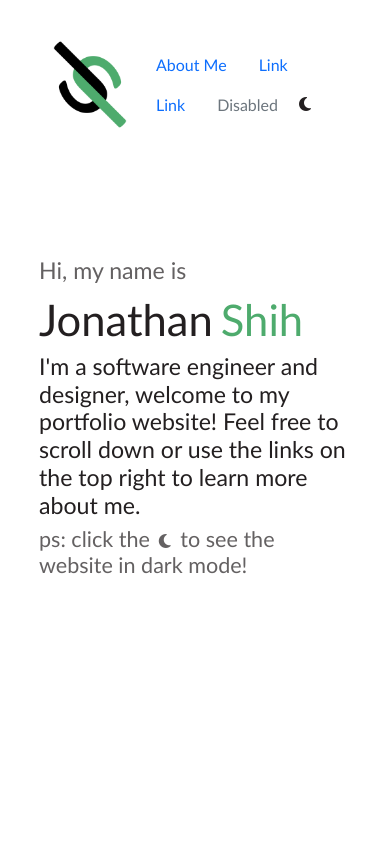
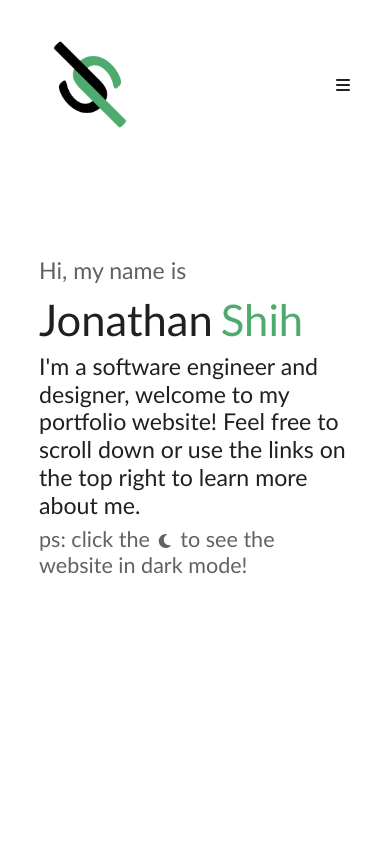
Before and after one commit to jonathan-shih/portfolio, a React (Create React App) app: page / in a window 390 px wide. Shown: the top 844 px of the page. Built offline with nearby package versions, Linux system fonts and the light colour scheme.

Commit message:
nav hide on scroll and links to sections

```diff
--- a/package.json
+++ b/package.json
@@ -13,6 +13,7 @@
     "react-dom": "^18.2.0",
     "react-router-dom": "^6.4.3",
     "react-scripts": "5.0.1",
+    "react-scroll": "^1.8.8",
     "web-vitals": "^2.1.4"
   },
   "scripts": {
--- a/src/App.css
+++ b/src/App.css
@@ -96,7 +96,7 @@
   color: inherit;
 }
 
-.intro-wrapper {
+.segment-wrapper {
   height: 100vh;
   width: inherit;
 }
@@ -149,8 +149,34 @@
 .nav-bar {
   position: fixed;
   width: 100vw;
-  top: 20px;
   z-index: 1;
   padding-left: 40px;
   padding-right: 40px;
+  padding-top: 20px;
+  transition-timing-function: ease-in;
+  transition: 0.4s;
 }
+
+.nav-bar--hidden, .transparent--hidden{
+  transform: translateY(-150px);
+}
+
+.topbar .transparent {
+  width: 100vw;
+  height: 150px;
+  position: fixed;
+  top:0px;
+  left:0px;
+  backdrop-filter:blur(3px);
+  z-index: 1;
+  transition-timing-function: ease-in;
+  transition: 0.25s;
+}
+
+.light-mode .topbar .transparent {
+  background-color:#ffffff66;
+}
+
+.dark-mode .topbar .transparent {
+  background-color:#12121266;
+}
--- a/src/App.js
+++ b/src/App.js
@@ -2,7 +2,7 @@ import "./App.css";
 import "bootstrap/dist/css/bootstrap.min.css";
 import "@fortawesome/fontawesome-free/css/all.css";
 import { BrowserRouter } from "react-router-dom";
-import { useState } from "react";
+import { useState, useRef } from "react";
 
 import NavigationTopbar from "./components/navbar";
 import SideBar from "./components/sidebar";
@@ -11,15 +11,18 @@ import AboutMe from "./components/aboutMe";
 
 function App() {
   const [darkMode, setDarkMode] = useState(false);
+  const abtMe = useRef(null);
 
   return (
     <div className={darkMode ? "dark-mode" : "light-mode"}>
       <div className="App">
-        <div className="topbar">
-          <NavigationTopbar darkMode={darkMode} setDarkMode={setDarkMode} />
-        </div>
+        <NavigationTopbar
+          darkMode={darkMode}
+          setDarkMode={setDarkMode}
+          ref={abtMe}
+        />
         <Intro darkMode={darkMode} setDarkMode={setDarkMode} />
-        <AboutMe darkMode={darkMode} setDarkMode={setDarkMode} />
+        <AboutMe ref={abtMe} darkMode={darkMode} setDarkMode={setDarkMode} />
         <BrowserRouter>
           <div className="mainBod"></div>
         </BrowserRouter>
--- a/src/components/aboutMe.js
+++ b/src/components/aboutMe.js
@@ -1,7 +1,7 @@
 const AboutMe = ({ darkMode, setDarkMode }) => {
   return (
     <div
-      className={`intro-wrapper d-flex ${
+      className={`segment-wrapper d-flex ${
         darkMode ? "dark-mode" : "light-mode"
       }`}
     >
@@ -38,6 +38,7 @@ const AboutMe = ({ darkMode, setDarkMode }) => {
           </div>
         </div>
       </div>
+      <div className="aboutme-end" id="aboutme-end"></div>
     </div>
   );
 };
--- a/src/components/intro.js
+++ b/src/components/intro.js
@@ -1,6 +1,6 @@
 const Intro = ({ darkMode, setDarkMode }) => {
   return (
-    <div className="intro-wrapper d-flex">
+    <div className="segment-wrapper d-flex">
       <div className="intro-div d-flex flex-column">
         <div className="d-flex flex-column align-items-start">
           <h3 className="sub-text"> Hi, my name is </h3>
--- a/src/components/navbar.js
+++ b/src/components/navbar.js
@@ -2,35 +2,62 @@ import React from "react";
 import logo_black from "../assets/logo_black.png";
 import logo_white from "../assets/logo_white.png";
 import { useEffect, useState } from "react";
+import * as Scroll from "react-scroll";
+import { Link } from "react-scroll";
 
 const NavigationTopbar = ({ darkMode, setDarkMode }) => {
+  const [lastScroll, setLastScroll] = useState(0);
   useEffect(() => {
     window.addEventListener("scroll", handleScroll);
 
     return () => {
       window.removeEventListener("scroll", handleScroll);
     };
-  }, []);
+  }, [lastScroll]);
 
   const handleScroll = () => {
-    console.log(window.scrollY);
+    const nav = document.querySelector(".nav-bar");
+    const transparent = document.querySelector(".transparent");
+    const currentScroll = window.pageYOffset;
+    if (window.pageYOffset < 10) {
+      nav.classList.remove("nav-bar--hidden");
+      transparent.classList.remove("transparent--hidden");
+    } else if (lastScroll < currentScroll && currentScroll - lastScroll > 10) {
+      nav.classList.add("nav-bar--hidden");
+      transparent.classList.add("transparent--hidden");
+      console.log(window.pageYOffset);
+    } else if (lastScroll > currentScroll && lastScroll - currentScroll > 5) {
+      nav.classList.remove("nav-bar--hidden");
+      transparent.classList.remove("transparent--hidden");
+    }
+
+    setLastScroll(currentScroll);
   };
+
   return (
-    <div
-      className={`d-flex align-items-center justify-content-between nav-bar `}
-    >
+    <div className="topbar">
+      <div className="transparent"></div>
+      <div className="d-flex align-items-center justify-content-between nav-bar">
         <div>
           <img
             src={darkMode ? logo_white : logo_black}
             alt="logo"
             className="logo"
+            onClick={() => Scroll.animateScroll.scrollToTop({ duration: 100 })}
           />
         </div>
-      <ul className="nav">
+        <i class="fa-solid fa-bars d-md-none"></i>
+        <ul className="nav d-none d-md-flex">
           <li className="nav-item">
-          <a className="nav-link active" aria-current="page" href="#">
+            <Link
+              to="aboutme-end"
+              spy={true}
+              smooth={true}
+              duration={100}
+              className="nav-link"
+            >
               About Me
-          </a>
+            </Link>
           </li>
           <li className="nav-item">
             <a className="nav-link" href="#">
@@ -60,6 +87,7 @@ const NavigationTopbar = ({ darkMode, setDarkMode }) => {
           </li>
         </ul>
       </div>
+    </div>
   );
 };
 
```
Also changed, not shown: 1 other file (tests, documents, lock files or other folders). Lines whose indentation alone changed are shown as unchanged.
